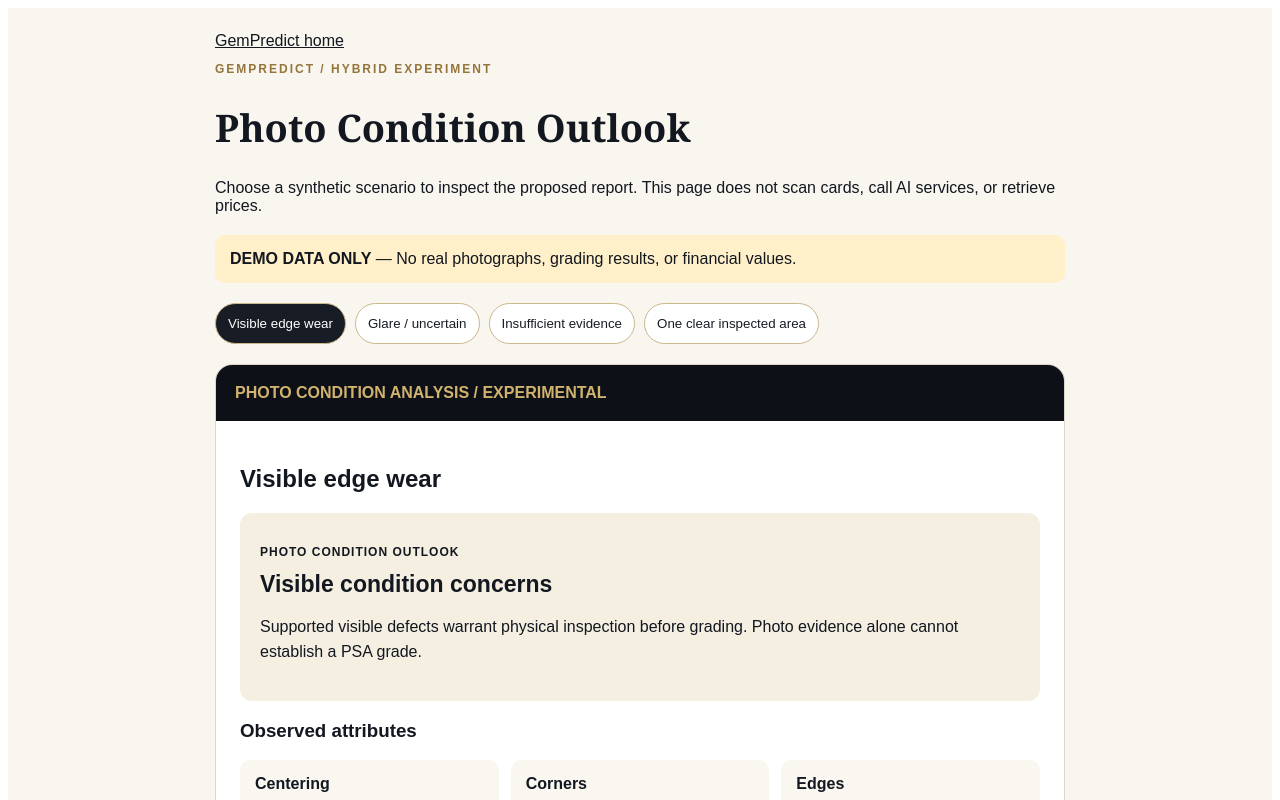
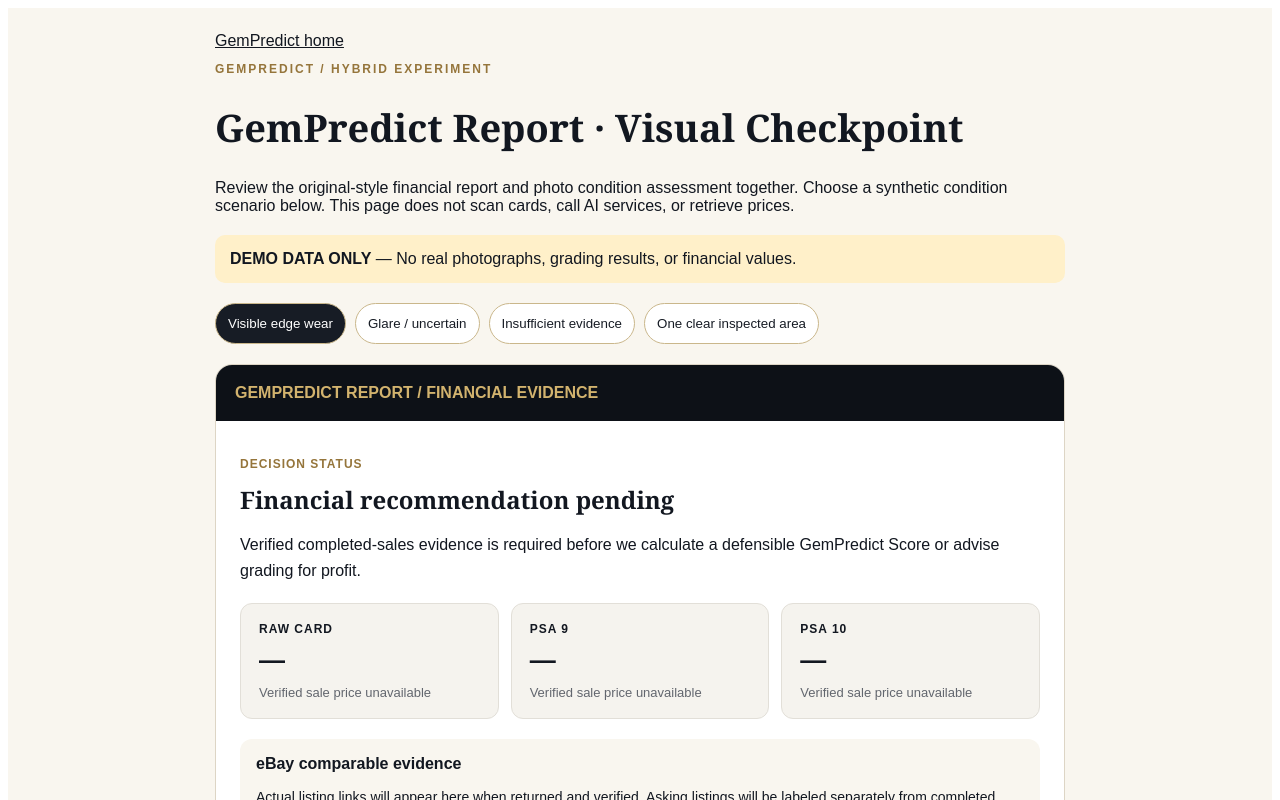
Before and after one commit to gempredict/gempredict-live, a Next.js app: page /hybrid-demo in a window 1280 px wide. Shown: the top 800 px of the page. Built offline with nearby package versions, Linux system fonts and the light colour scheme.

Commit message:
Show cohesive financial and condition report on direct hybrid demo URL

```diff
--- a/pages/hybrid-demo.jsx
+++ b/pages/hybrid-demo.jsx
@@ -15,12 +15,31 @@ export default function HybridDemo() {
     <div style={{maxWidth:850,margin:'auto'}}>
       <a href="/" style={{color:'#121720'}}>GemPredict home</a>
       <p style={{color:'#95753b',fontWeight:700,letterSpacing:2,fontSize:12}}>GEMPREDICT / HYBRID EXPERIMENT</p>
-      <h1 style={{fontFamily:'Georgia,serif',fontSize:38}}>Photo Condition Outlook</h1>
-      <p>Choose a synthetic scenario to inspect the proposed report. This page does not scan cards, call AI services, or retrieve prices.</p>
+      <h1 style={{fontFamily:'Georgia,serif',fontSize:38}}>GemPredict Report · Visual Checkpoint</h1>
+      <p>Review the original-style financial report and photo condition assessment together. Choose a synthetic condition scenario below. This page does not scan cards, call AI services, or retrieve prices.</p>
       <div style={{background:'#fff0c9',padding:15,borderRadius:10,margin:'20px 0'}}><strong>DEMO DATA ONLY</strong> — No real photographs, grading results, or financial values.</div>
       <div style={{display:'flex',flexWrap:'wrap',gap:9,marginBottom:20}}>
         {cases.map((item,i)=><button key={i} aria-pressed={index===i} onClick={()=>setIndex(i)} style={{padding:12,borderRadius:25,border:'1px solid #cab78b',background:index===i?'#171c25':'white',color:index===i?'white':'#171c25',cursor:'pointer'}}>{item.name}</button>)}
       </div>
+      <section data-testid="demo-financial-report" style={{borderRadius:17,background:'white',overflow:'hidden',border:'1px solid #ddd5c5',marginBottom:20}}>
+        <header style={{background:'#0d1117',color:'#d2b36e',padding:19,fontWeight:800}}>GEMPREDICT REPORT / FINANCIAL EVIDENCE</header>
+        <div style={{padding:24}}>
+          <p style={{letterSpacing:1,fontSize:12,fontWeight:800,color:'#95753b'}}>DECISION STATUS</p>
+          <h2 style={{fontFamily:'Georgia,serif',margin:'7px 0'}}>Financial recommendation pending</h2>
+          <p style={{lineHeight:1.6}}>Verified completed-sales evidence is required before we calculate a defensible GemPredict Score or advise grading for profit.</p>
+          <div style={{display:'grid',gridTemplateColumns:'repeat(auto-fit,minmax(150px,1fr))',gap:12,marginTop:20}}>
+            {['RAW CARD','PSA 9','PSA 10'].map(label=><div key={label} style={{background:'#f5f3ee',padding:18,borderRadius:12,border:'1px solid #e2dfd8'}}>
+              <div style={{fontSize:12,letterSpacing:1,fontWeight:800}}>{label}</div>
+              <div style={{fontSize:26,fontWeight:800,margin:'9px 0'}}>—</div>
+              <div style={{color:'#62666e',fontSize:13}}>Verified sale price unavailable</div>
+            </div>)}
+          </div>
+          <div style={{marginTop:20,padding:16,background:'#f9f6ef',borderRadius:12}}>
+            <strong>eBay comparable evidence</strong>
+            <p style={{fontSize:14,lineHeight:1.5,marginBottom:0}}>Actual listing links will appear here when returned and verified. Asking listings will be labeled separately from completed sales. No example links or prices have been fabricated for this preview.</p>
+          </div>
+        </div>
+      </section>
       <section style={{borderRadius:17,background:'white',overflow:'hidden',border:'1px solid #ddd5c5'}}>
         <header style={{background:'#0d1117',color:'#d2b36e',padding:19,fontWeight:800}}>PHOTO CONDITION ANALYSIS / EXPERIMENTAL</header>
         <div style={{padding:24}}>
```
